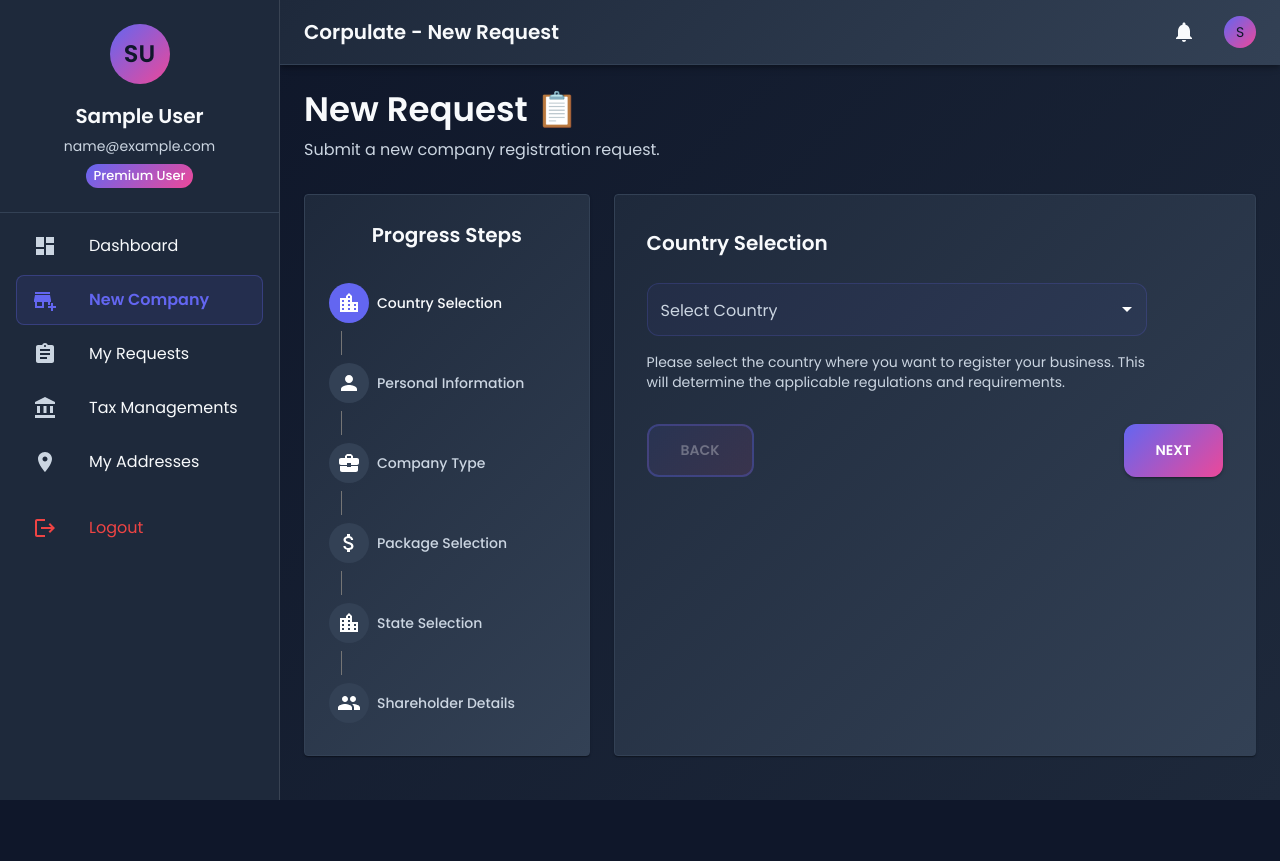
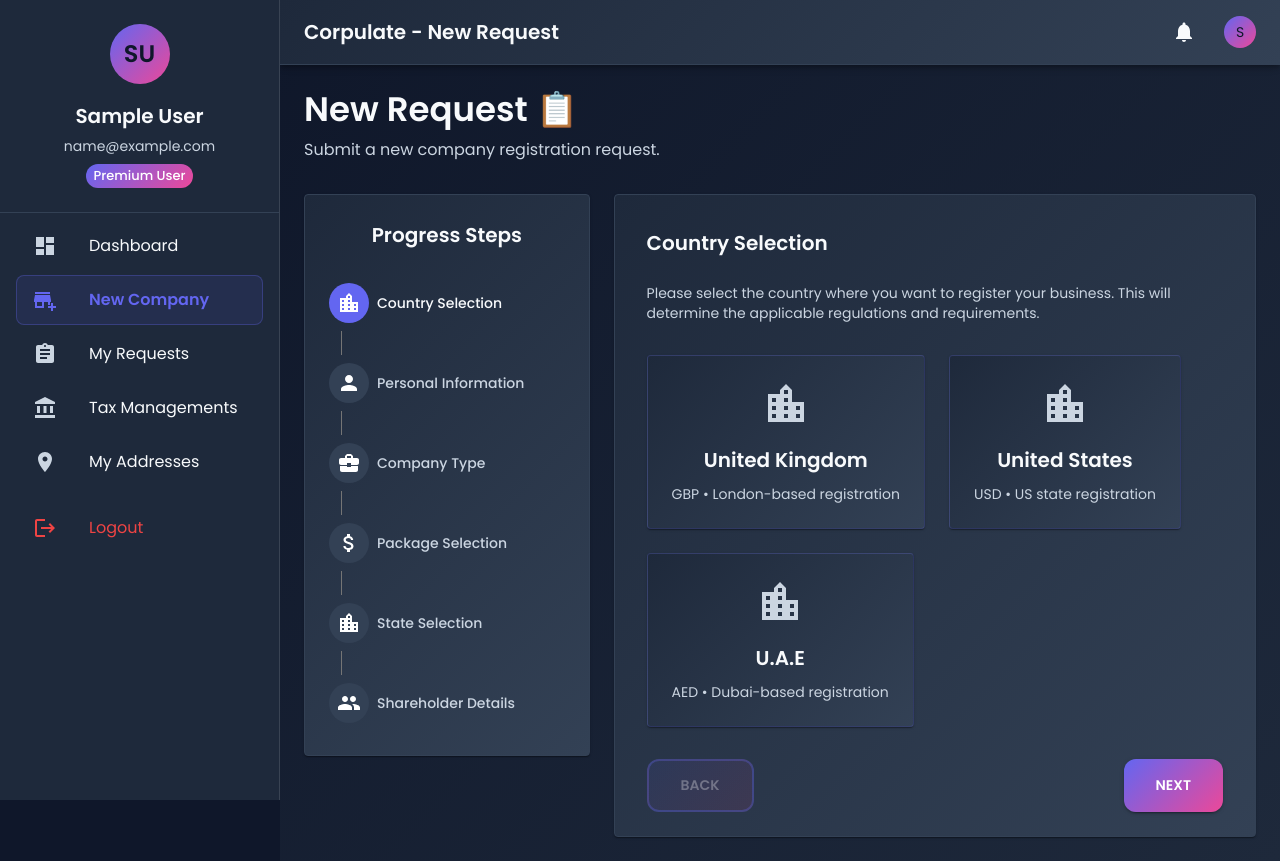
Before and after one commit to WAQASUMAR33/corpulate, a Next.js app: page /new-request in a window 1280 px wide. Before the commit the page ends 800 px from the top, so only its background shows below. Built offline with nearby package versions, Linux system fonts and the light colour scheme; sample sign-in values are in the browser's storage.

Commit message:
Replace country dropdown with interactive card widgets

```diff
--- a/app/new-request/page.js
+++ b/app/new-request/page.js
@@ -633,41 +633,64 @@ export default function NewRequestPage() {
                     <Typography variant="h6" sx={{ fontWeight: 600, mb: 3 }}>
                       Country Selection
                     </Typography>
-                    <FormControl fullWidth variant="outlined" sx={{ maxWidth: 500 }}>
-                      <InputLabel sx={{ color: '#cbd5e1' }}>Select Country</InputLabel>
-                      <Select
-                        value={formData.country}
-                        onChange={(e) => handleInputChange('country', e.target.value)}
-                        label="Select Country"
+                    <Typography variant="body2" color="text.secondary" sx={{ mb: 4, maxWidth: 600 }}>
+                      Please select the country where you want to register your business. This will determine the applicable regulations and requirements.
+                    </Typography>
+
+                    <Grid container spacing={3}>
+                      {countries.map((country) => (
+                        <Grid item xs={12} md={4} key={country}>
+                          <Card
                             sx={{
-                          borderRadius: 3,
-                          backgroundColor: 'rgba(99, 102, 241, 0.05)',
-                          border: '1px solid rgba(99, 102, 241, 0.2)',
+                              cursor: 'pointer',
+                              border: formData.country === country ? '2px solid #6366f1' : '1px solid rgba(99, 102, 241, 0.2)',
+                              backgroundColor: formData.country === country ? 'rgba(99, 102, 241, 0.1)' : 'rgba(99, 102, 241, 0.05)',
+                              transition: 'all 0.3s ease',
                               '&:hover': {
-                            border: '1px solid rgba(99, 102, 241, 0.4)',
-                          },
-                          '&.Mui-focused': {
+                                backgroundColor: 'rgba(99, 102, 241, 0.1)',
                                 border: '2px solid #6366f1',
-                            backgroundColor: 'rgba(99, 102, 241, 0.1)',
-                          },
-                          '& .MuiOutlinedInput-notchedOutline': {
-                            border: 'none',
-                          },
-                          '& .MuiSelect-select': {
-                            padding: '14px',
+                                transform: 'translateY(-2px)',
+                                boxShadow: '0 8px 25px rgba(99, 102, 241, 0.15)',
                               },
                             }}
+                            onClick={() => handleInputChange('country', country)}
                           >
-                        {countries.map((country) => (
-                          <SelectMenuItem key={country} value={country}>
+                            <CardContent sx={{ textAlign: 'center', p: 3 }}>
+                              <Box sx={{ mb: 2 }}>
+                                <LocationCityIcon
+                                  sx={{
+                                    fontSize: 48,
+                                    color: formData.country === country ? '#6366f1' : '#cbd5e1',
+                                    transition: 'color 0.3s ease'
+                                  }}
+                                />
+                              </Box>
+                              <Typography variant="h6" sx={{ fontWeight: 600, mb: 1 }}>
                                 {country}
-                          </SelectMenuItem>
+                              </Typography>
+                              <Typography variant="body2" color="text.secondary">
+                                {country === 'United Kingdom' && 'GBP • London-based registration'}
+                                {country === 'United States' && 'USD • US state registration'}
+                                {country === 'U.A.E' && 'AED • Dubai-based registration'}
+                              </Typography>
+                              {formData.country === country && (
+                                <Box sx={{ mt: 2 }}>
+                                  <Chip
+                                    label="Selected"
+                                    size="small"
+                                    sx={{
+                                      backgroundColor: '#6366f1',
+                                      color: 'white',
+                                      fontWeight: 500,
+                                    }}
+                                  />
+                                </Box>
+                              )}
+                            </CardContent>
+                          </Card>
+                        </Grid>
                       ))}
-                      </Select>
-                    </FormControl>
-                    <Typography variant="body2" color="text.secondary" sx={{ mt: 2, maxWidth: 500 }}>
-                      Please select the country where you want to register your business. This will determine the applicable regulations and requirements.
-                    </Typography>
+                    </Grid>
                   </Box>
                 )}
 
```
Lines whose indentation alone changed are shown as unchanged.
